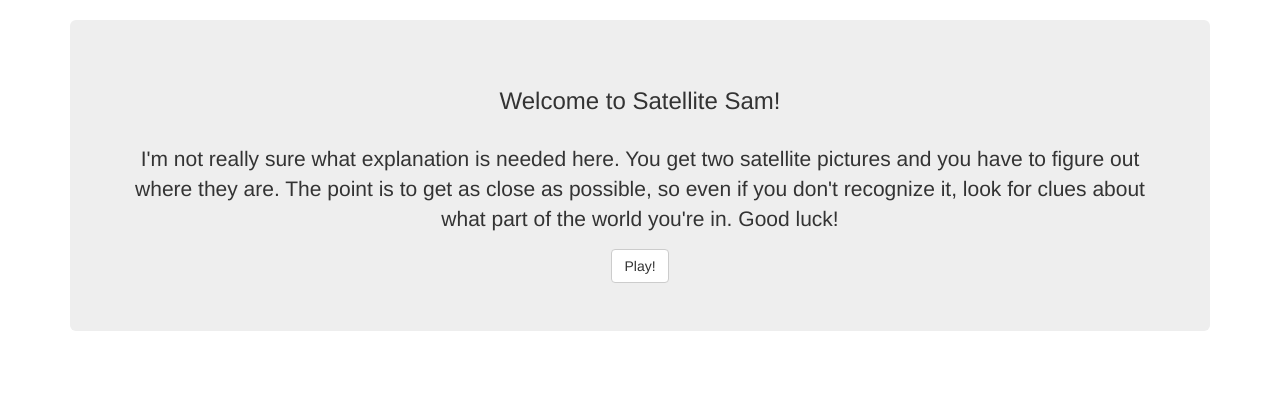
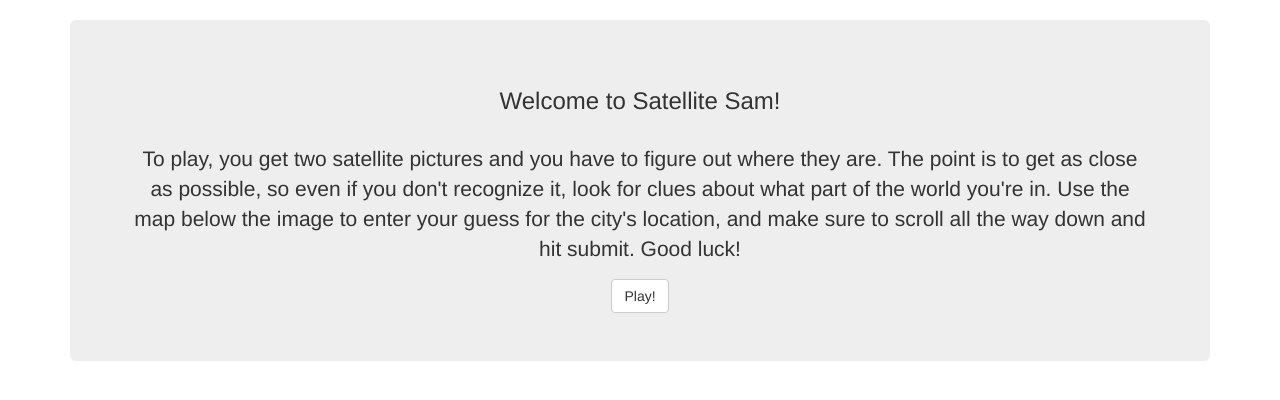
Before and after one commit to cmerenstein/satellite_game, a Django app: page / in a window 1280 px wide. Shown: the part 51-451 px from the top of the page. Run offline with Django 3.2, Linux system fonts and the light colour scheme; some libraries are stand-ins or nearby versions.

Commit message:
fixed instructions

```diff
--- a/templates/index.html
+++ b/templates/index.html
@@ -38,7 +38,7 @@
 	<div class="jumbotron" align="center">
 		<h3>Welcome to Satellite Sam!</h4>
 		<br>
-		<p>I'm not really sure what explanation is needed here. You get two satellite pictures and you have to figure out where they are. The point is to get as close as possible, so even if you don't recognize it, look for clues about what part of the world you're in. Good luck!</p>
+		<p>To play, you get two satellite pictures and you have to figure out where they are. The point is to get as close as possible, so even if you don't recognize it, look for clues about what part of the world you're in. Use the map below the image to enter your guess for the city's location, and make sure to scroll all the way down and hit submit. Good luck!</p>
 		<a href="/game"><button class="btn btn-default">Play!</button></a>
 
 
```
